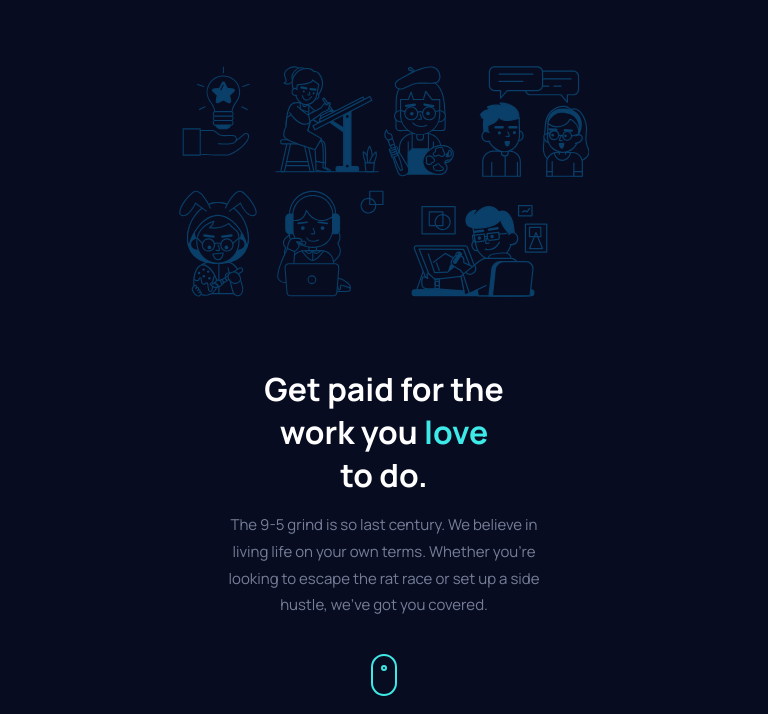
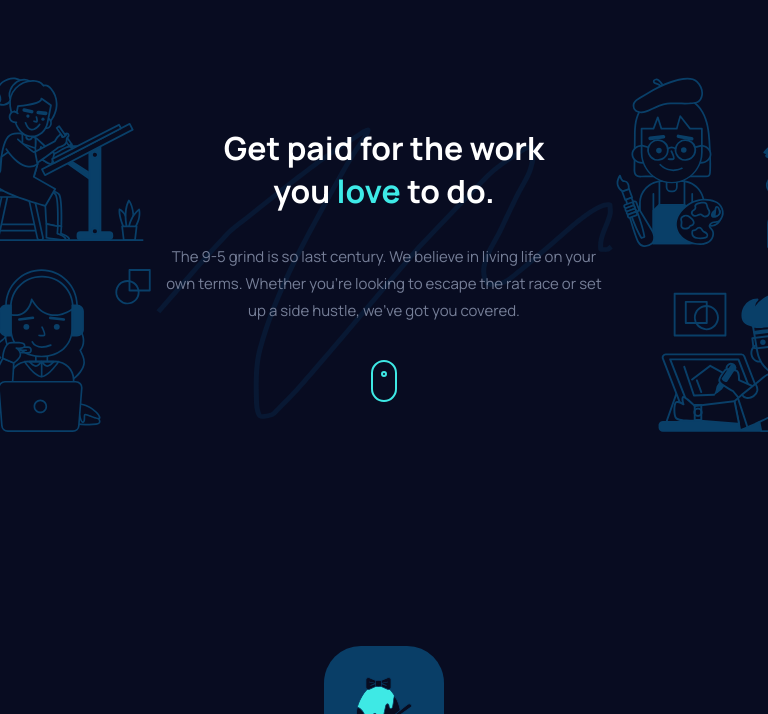
Before and after one commit to Chermann-KING/maker_pre_launch_landing_page---JUNIOR, a plain HTML site: page index.html in a window 768 px wide. Shown: the part 86-800 px from the top of the page. Drawn offline with Linux system fonts and the light colour scheme.

Commit message:
💄 STYL: style> From Mobile To Tablet> Main> Hero-Section> Stylization and positioning of images and texts

```diff
--- a/style.css
+++ b/style.css
@@ -398,10 +398,62 @@ footer p a:hover {
 }
 
 /* Tablets */
-@media (min-width: 481px) and (max-width: 1024px) {
+@media (min-width: 675px) and (max-width: 1024px) {
   header {
     height: 131px;
     justify-content: flex-start;
     padding-left: calc(var(--padding) * 3);
   }
+
+  .hero {
+    width: 100vw;
+  }
+  .hero .hero-images {
+    position: relative;
+    margin-top: calc(var(--margin) * 2);
+    height: 370px;
+    width: 100%;
+    min-width: 675px;
+    justify-content: space-between;
+  }
+  .hero .hero-images .hero-left-image {
+    transform: translateX(-52%);
+  }
+  .hero .hero-images .hero-right-image {
+    transform: translateX(52%);
+  }
+  .hero .hero-images .hero-left-image img,
+  .hero .hero-images .hero-right-image img {
+    height: 356px;
+  }
+  .hero .call-to-action {
+    position: relative;
+    z-index: 1;
+    margin-top: calc(var(--margin) * -20);
+    width: 70%;
+    min-width: 465px;
+    height: 365px;
+
+    background-image: url(./assets/bg-hero-squiggle.svg);
+    background-position: top center;
+    background-repeat: no-repeat;
+    background-size: 85% 80%;
+  }
+  .hero .call-to-action .call-to-action-texts .call-to-action-texts-title {
+    font-size: calc(var(--fontSize) * 2.13);
+    line-height: calc(var(--padding) * 2.67);
+    padding: 0 calc(var(--padding) * 5);
+    width: 483px;
+    margin: 0 auto;
+  }
+  .hero
+    .call-to-action
+    .call-to-action-texts
+    .call-to-action-texts-description {
+    padding: 0 calc(var(--padding) * 2.6);
+    min-width: 457px;
+    max-width: 534px;
+    margin: 0 auto;
+    margin-top: calc(var(--margin) * 2);
+  }
 }
```
